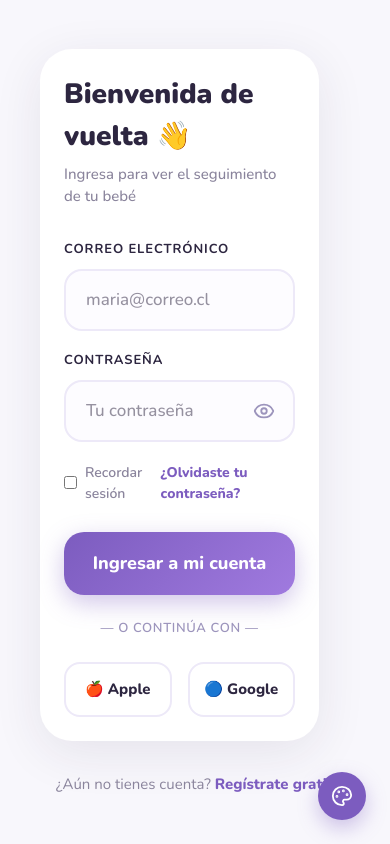
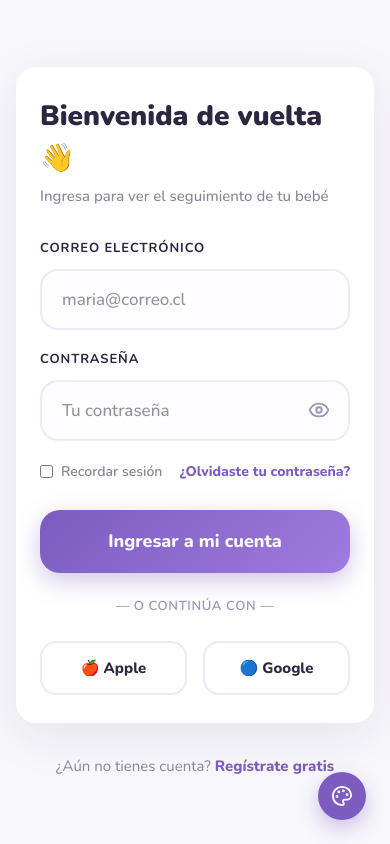
Before and after one commit to Martin-ignaxiiooo/Babycaree, a React (Vite) app in the folder apps/web/: page / in a window 390 px wide. Built offline with nearby package versions, Linux system fonts and the light colour scheme.

Commit message:
Fix mobile: center login/register/forgot-password forms on small screens

```diff
--- a/apps/web/src/index.css
+++ b/apps/web/src/index.css
@@ -592,8 +592,28 @@ body {
 
   /* Form responsives */
   .auth-box {
-    padding: 24px !important;
-    width: 90% !important;
+    padding: 28px 24px !important;
+    border-radius: 20px !important;
+  }
+
+  /* Auth page layout: ocultar panel izquierdo, centrar el derecho */
+  #left-panel {
+    display: none !important;
+  }
+
+  .auth-right-panel {
+    flex: 1 !important;
+    display: flex !important;
+    align-items: center !important;
+    justify-content: center !important;
+    padding: 24px 16px !important;
+    min-height: 100vh !important;
+    width: 100% !important;
+  }
+
+  .auth-right-panel > div {
+    width: 100% !important;
+    max-width: 100% !important;
   }
 
   /* Tables and overflows */
--- a/apps/web/src/pages/ForgotPassword.tsx
+++ b/apps/web/src/pages/ForgotPassword.tsx
@@ -423,6 +423,7 @@ export default function ForgotPassword() {
 
       {/* ─── Panel Derecho ─── */}
       <div
+        className="auth-right-panel"
         style={{
           flex: 1,
           display: "flex",
--- a/apps/web/src/pages/Login.tsx
+++ b/apps/web/src/pages/Login.tsx
@@ -292,6 +292,7 @@ export default function Login() {
 
       {/* ─── Panel Derecho ─── */}
       <div
+        className="auth-right-panel"
         style={{
           flex: 1,
           display: "flex",
--- a/apps/web/src/pages/Onboarding.tsx
+++ b/apps/web/src/pages/Onboarding.tsx
@@ -1350,6 +1350,7 @@ export default function Onboarding() {
 
       {/* Panel Derecho */}
       <div
+        className="auth-right-panel"
         style={{
           flex: 1,
           display: "flex",
```
